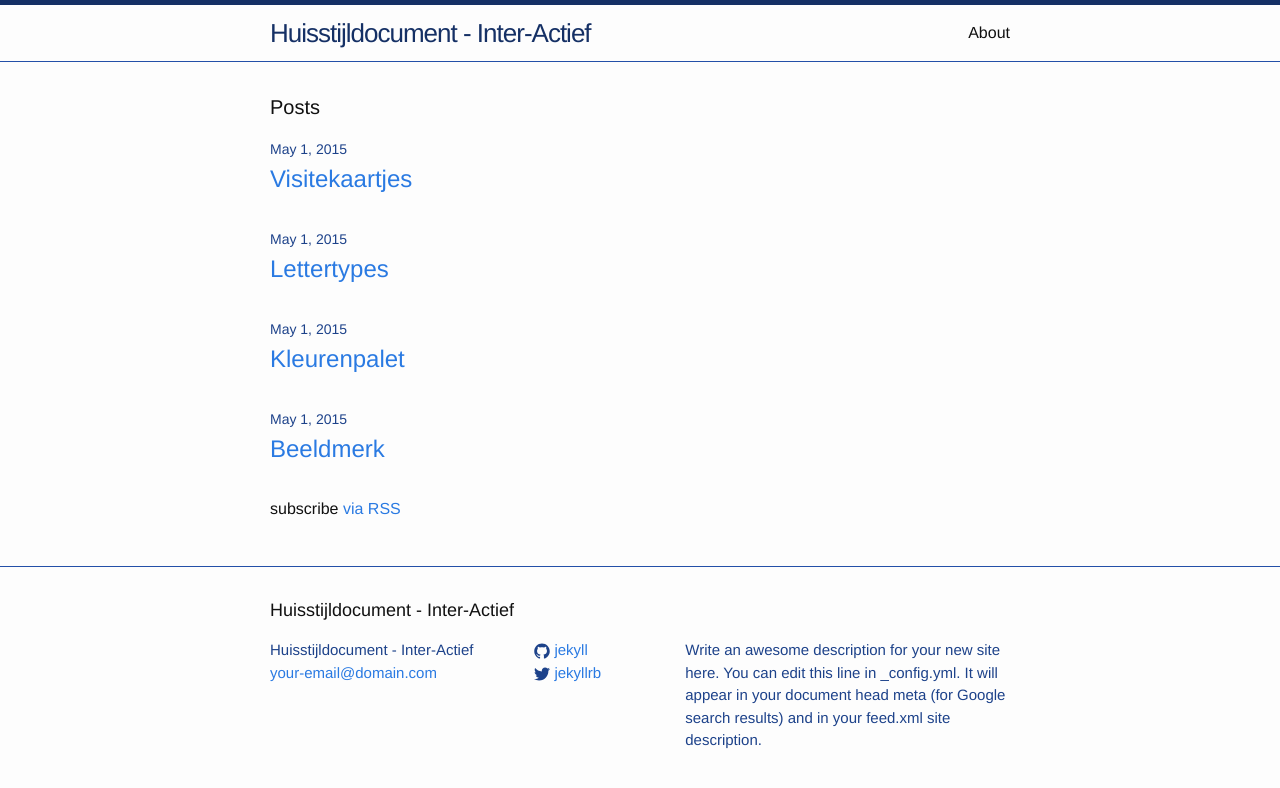
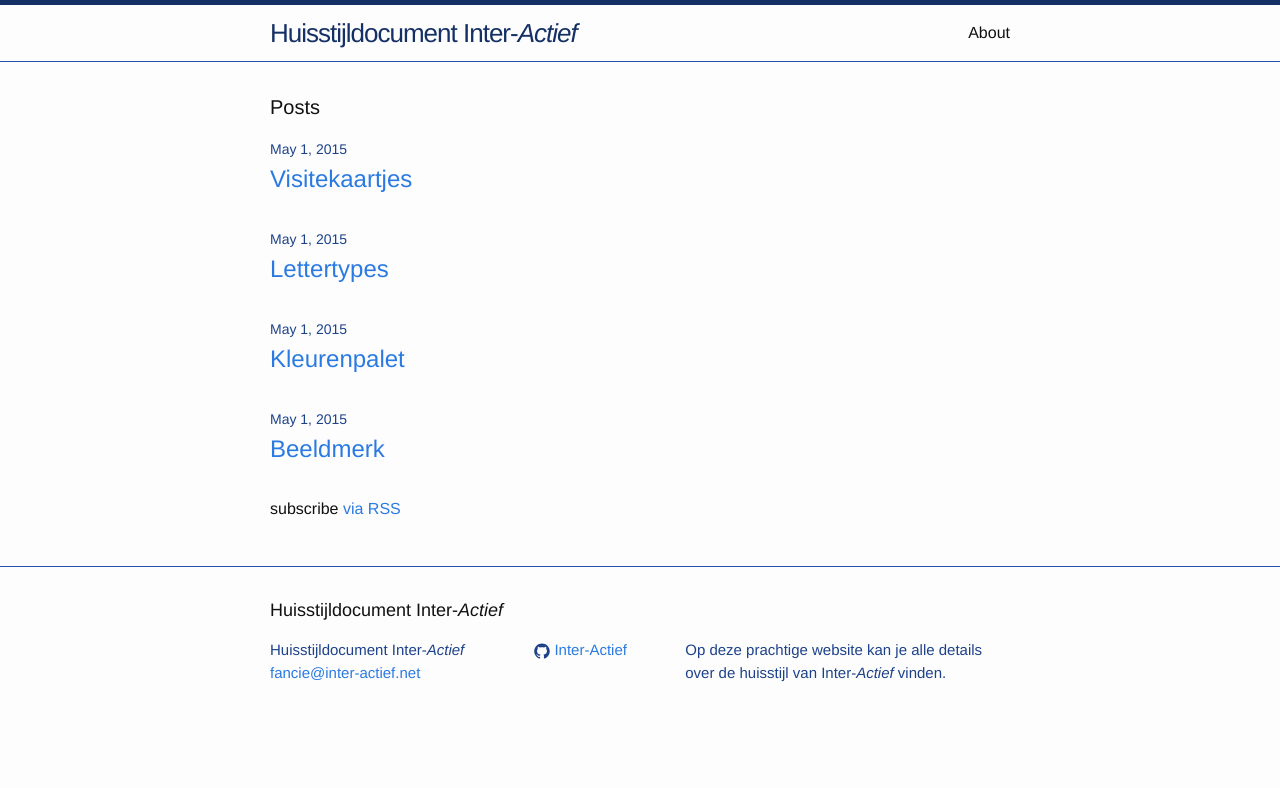
Before and after one commit to Inter-Actief/fancie-huisstijldocument, a Jekyll site: the page built from index.html, in a window 1280 px wide. Shown: the top 788 px of the page. Built offline with Jekyll 4.4.1, drawn with Linux system fonts in a browser that asks for light colours.

Commit message:
Changed site title and description

```diff
--- a/_config.yml
+++ b/_config.yml
@@ -1,14 +1,11 @@
 # Site settings
-title: Huisstijldocument - Inter-Actief
-email: your-email@domain.com
+title: Huisstijldocument - Inter-*Actief*
+email: fancie@inter-actief.net
 description: > # this means to ignore newlines until "baseurl:"
-  Write an awesome description for your new site here. You can edit this
-  line in _config.yml. It will appear in your document head meta (for
-  Google search results) and in your feed.xml site description.
+  Op deze prachtige website kan je alle details over de huisstijl van Inter-*Actief* vinden.
 baseurl: "/fancie-huisstijldocument" # the subpath of your site, e.g. /blog/
 url: "" # the base hostname & protocol for your site
-twitter_username: jekyllrb
-github_username:  jekyll
+github_username:  Inter-Actief
 
 # Build settings
 markdown: kramdown
--- a/_includes/footer.html
+++ b/_includes/footer.html
@@ -2,12 +2,12 @@
 
   <div class="wrapper">
 
-    <h2 class="footer-heading">{{ site.title }}</h2>
+    <h2 class="footer-heading">Huisstijldocument Inter-<em>Actief</em></h2>
 
     <div class="footer-col-wrapper">
       <div class="footer-col  footer-col-1">
         <ul class="contact-list">
-          <li>{{ site.title }}</li>
+          <li>Huisstijldocument Inter-<em>Actief</em></li>
           <li><a href="mailto:{{ site.email }}">{{ site.email }}</a></li>
         </ul>
       </div>
@@ -46,7 +46,7 @@
       </div>
 
       <div class="footer-col  footer-col-3">
-        <p class="text">{{ site.description }}</p>
+        <p class="text">Op deze prachtige website kan je alle details over de huisstijl van Inter-<em>Actief</em> vinden.</p>
       </div>
     </div>
 
--- a/_includes/header.html
+++ b/_includes/header.html
@@ -2,7 +2,7 @@
 
   <div class="wrapper">
 
-    <a class="site-title" href="{{ site.baseurl }}/">{{ site.title }}</a>
+    <a class="site-title" href="{{ site.baseurl }}/">Huisstijldocument Inter-<em>Actief</em></a>
 
     <nav class="site-nav">
       <a href="#" class="menu-icon">
```
